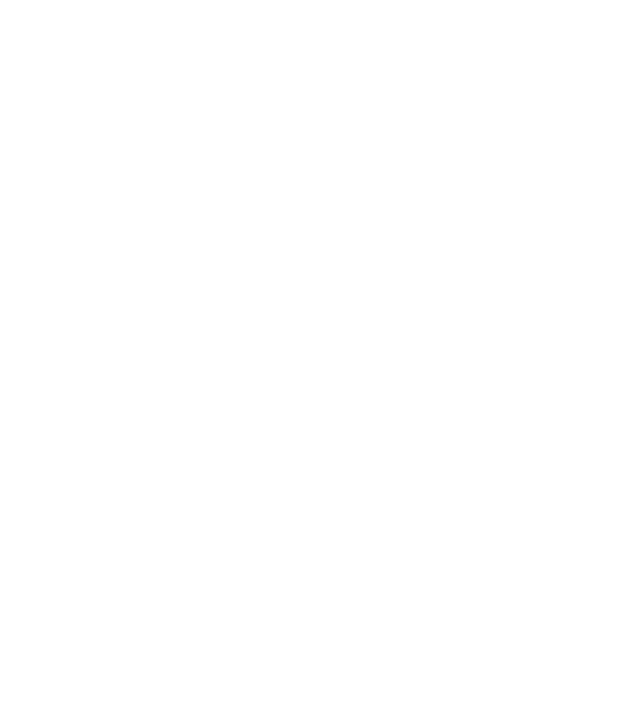
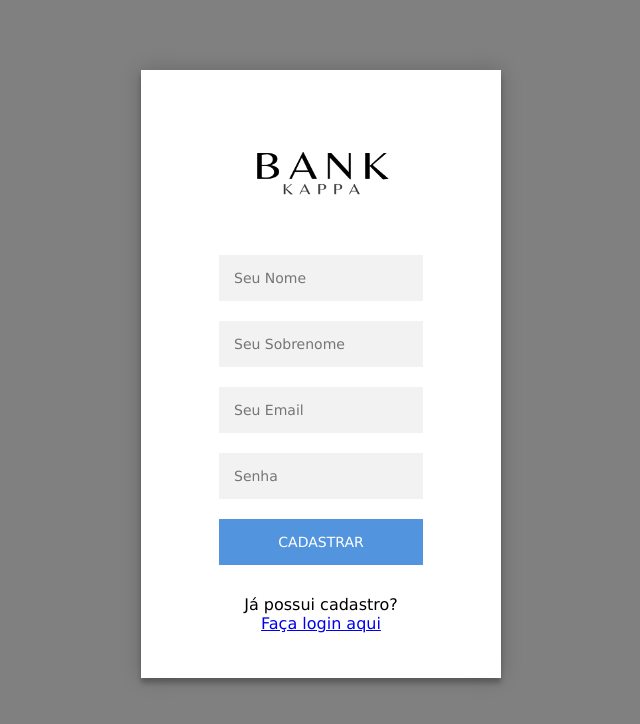
Before and after one commit to Gustavobvs1/simuBanco, a React (Create React App) app in the folder frontend/: page /cadastro in a window 1280 px wide. Before the commit this address had no page. Shown: the top 724 px of the page, without its empty margins (319-959 px from the left). Built offline with nearby package versions, Linux system fonts and the light colour scheme.

Commit message:
Tela de cadastro e de login feitas

```diff
--- a/frontend/public/index.html
+++ b/frontend/public/index.html
@@ -1,43 +1,12 @@
 <!DOCTYPE html>
-<html lang="en">
+<html lang="pt-br">
   <head>
     <meta charset="utf-8" />
-    <link rel="icon" href="%PUBLIC_URL%/favicon.ico" />
     <meta name="viewport" content="width=device-width, initial-scale=1" />
-    <meta name="theme-color" content="#000000" />
-    <meta
-      name="description"
-      content="Web site created using create-react-app"
-    />
-    <link rel="apple-touch-icon" href="%PUBLIC_URL%/logo192.png" />
-    <!--
-      manifest.json provides metadata used when your web app is installed on a
-      user's mobile device or desktop. See https://developers.google.com/web/fundamentals/web-app-manifest/
-    -->
-    <link rel="manifest" href="%PUBLIC_URL%/manifest.json" />
-    <!--
-      Notice the use of %PUBLIC_URL% in the tags above.
-      It will be replaced with the URL of the `public` folder during the build.
-      Only files inside the `public` folder can be referenced from the HTML.
-
-      Unlike "/favicon.ico" or "favicon.ico", "%PUBLIC_URL%/favicon.ico" will
-      work correctly both with client-side routing and a non-root public URL.
-      Learn how to configure a non-root public URL by running `npm run build`.
-    -->
-    <title>React App</title>
+    <link rel="icon" type="imagem/x-icon" href="../src/assets/icone.png" />
+    <title>Bank Kappa</title>
   </head>
   <body>
-    <noscript>You need to enable JavaScript to run this app.</noscript>
     <div id="root"></div>
-    <!--
-      This HTML file is a template.
-      If you open it directly in the browser, you will see an empty page.
-
-      You can add webfonts, meta tags, or analytics to this file.
-      The build step will place the bundled scripts into the <body> tag.
-
-      To begin the development, run `npm start` or `yarn start`.
-      To create a production bundle, use `npm run build` or `yarn build`.
-    -->
   </body>
 </html>
--- a/frontend/src/Router.jsx
+++ b/frontend/src/Router.jsx
@@ -1,11 +1,15 @@
 import React from "react";
 import { Routes, Route, BrowserRouter } from "react-router-dom";
+import Login from "./components/Login/Login";
+import Cadastro from "./components/Cadastro/Cadastro";
 
 function Router() {
   return (
     <BrowserRouter>
       <Routes>
         <Route path="/"></Route>
+        <Route path="/login" Component={Login}></Route>
+        <Route path="/cadastro" Component={Cadastro}></Route>
       </Routes>
     </BrowserRouter>
   );
--- /dev/null
+++ b/frontend/src/components/Cadastro/Cadastro.css
@@ -0,0 +1,56 @@
+.cadastro {
+  display: flex;
+  align-items: center;
+  justify-content: center;
+}
+
+.cadastro-container {
+  margin-top: 70px;
+  padding: 45px;
+  width: 360px;
+  text-align: center;
+  display: flex;
+  align-items: center;
+  flex-direction: column;
+  background-color: white;
+  gap: 30px;
+  box-shadow: 0 0 20px 0 rgba(0, 0, 0, 0.2), 0 5px 5px 0 rgba(0, 0, 0, 0.24);
+}
+
+.cadastro-logo {
+  width: 170px;
+  height: 110px;
+}
+
+.cadastro-form {
+  display: flex;
+  flex-direction: column;
+  align-items: center;
+  gap: 20px;
+}
+
+.cadastro-input {
+  background-color: #f2f2f2;
+  padding: 15px;
+  font-size: 14px;
+  border: none;
+}
+
+.cadastro-btn {
+  border: none;
+  background-color: #5295de;
+  width: 100%;
+  font-size: 14px;
+  padding: 15px;
+  display: flex;
+  align-items: center;
+  justify-content: center;
+  -webkit-transition: all 0.3 ease;
+  transition: all 0.3 ease;
+  cursor: pointer;
+  color: white;
+}
+
+.cadastro-btn:hover {
+  background-color: #347cc9;
+}
--- /dev/null
+++ b/frontend/src/components/Cadastro/Cadastro.jsx
@@ -0,0 +1,54 @@
+import React from "react";
+import Logo from "../../assets/Logo.png";
+import { Link } from "react-router-dom";
+import "./Cadastro.css";
+
+function Cadastro() {
+  return (
+    <main className="cadastro">
+      <div className="cadastro-container">
+        <img src={Logo} alt="Logo" className="cadastro-logo" />
+        <form action="" className="cadastro-form">
+          <input
+            type="text"
+            name="nome"
+            className="cadastro-input"
+            placeholder="Seu Nome"
+            required
+          />
+          <input
+            type="text"
+            name="sobrenome"
+            className="cadastro-input"
+            placeholder="Seu Sobrenome"
+            required
+          />
+          <input
+            type="email"
+            name="email"
+            placeholder="Seu Email"
+            className="cadastro-input"
+            required
+          />
+          <input
+            type="password"
+            name="password"
+            placeholder="Senha"
+            className="cadastro-input"
+            required
+          />
+          <button type="submit" className="cadastro-btn">
+            CADASTRAR
+          </button>
+        </form>
+        <p>
+          Já possui cadastro?
+          <br />
+          <Link to="/login">Faça login aqui</Link>
+        </p>
+      </div>
+    </main>
+  );
+}
+
+export default Cadastro;
--- /dev/null
+++ b/frontend/src/components/Login/Login.css
@@ -0,0 +1,56 @@
+.login {
+  display: flex;
+  align-items: center;
+  justify-content: center;
+}
+
+.login-container {
+  margin-top: 70px;
+  padding: 45px;
+  width: 360px;
+  text-align: center;
+  display: flex;
+  align-items: center;
+  flex-direction: column;
+  background-color: white;
+  gap: 30px;
+  box-shadow: 0 0 20px 0 rgba(0, 0, 0, 0.2), 0 5px 5px 0 rgba(0, 0, 0, 0.24);
+}
+
+.login-logo {
+  width: 170px;
+  height: 110px;
+}
+
+.login-form {
+  display: flex;
+  flex-direction: column;
+  align-items: center;
+  gap: 20px;
+}
+
+.login-input {
+  background-color: #f2f2f2;
+  padding: 15px;
+  font-size: 14px;
+  border: none;
+}
+
+.login-btn {
+  border: none;
+  background-color: #5295de;
+  width: 100%;
+  font-size: 14px;
+  padding: 15px;
+  display: flex;
+  align-items: center;
+  justify-content: center;
+  -webkit-transition: all 0.3 ease;
+  transition: all 0.3 ease;
+  cursor: pointer;
+  color: white;
+}
+
+.login-btn:hover {
+  background-color: #347cc9;
+}
--- /dev/null
+++ b/frontend/src/components/Login/Login.jsx
@@ -0,0 +1,40 @@
+import React from "react";
+import Logo from "../../assets/Logo.png";
+import { Link } from "react-router-dom";
+import "./Login.css";
+
+function Login() {
+  return (
+    <main className="login">
+      <div className="login-container">
+        <img src={Logo} alt="Logo" className="login-logo" />
+        <form action="" className="login-form">
+          <input
+            type="email"
+            name="email"
+            placeholder="Seu Email"
+            className="login-input"
+            required
+          />
+          <input
+            type="password"
+            name="password"
+            placeholder="Senha"
+            className="login-input"
+            required
+          />
+          <button type="submit" className="login-btn">
+            LOGIN
+          </button>
+        </form>
+        <p>
+          Ainda sem cadastro?
+          <br />
+          <Link to="/cadastro">Cadastra-se aqui</Link>
+        </p>
+      </div>
+    </main>
+  );
+}
+
+export default Login;
--- a/frontend/src/index.css
+++ /dev/null
@@ -1,5 +0,0 @@
-* {
-  margin: 0;
-  padding: 0;
-  box-sizing: border-box;
-}
--- a/frontend/src/index.jsx
+++ b/frontend/src/index.jsx
@@ -1,6 +1,6 @@
 import React from "react";
 import ReactDOM from "react-dom/client";
-import "./index.css";
+import "./style.css";
 import App from "./App";
 
 const root = ReactDOM.createRoot(document.getElementById("root"));
--- /dev/null
+++ b/frontend/src/style.css
@@ -0,0 +1,11 @@
+* {
+  margin: 0;
+  padding: 0;
+  box-sizing: border-box;
+
+  font-family: "Verdana", sans-serif;
+}
+
+body {
+  background-color: gray;
+}
```
Also changed, not shown: frontend/src/assets/Logo.png (added), frontend/src/assets/icone.png (added).
